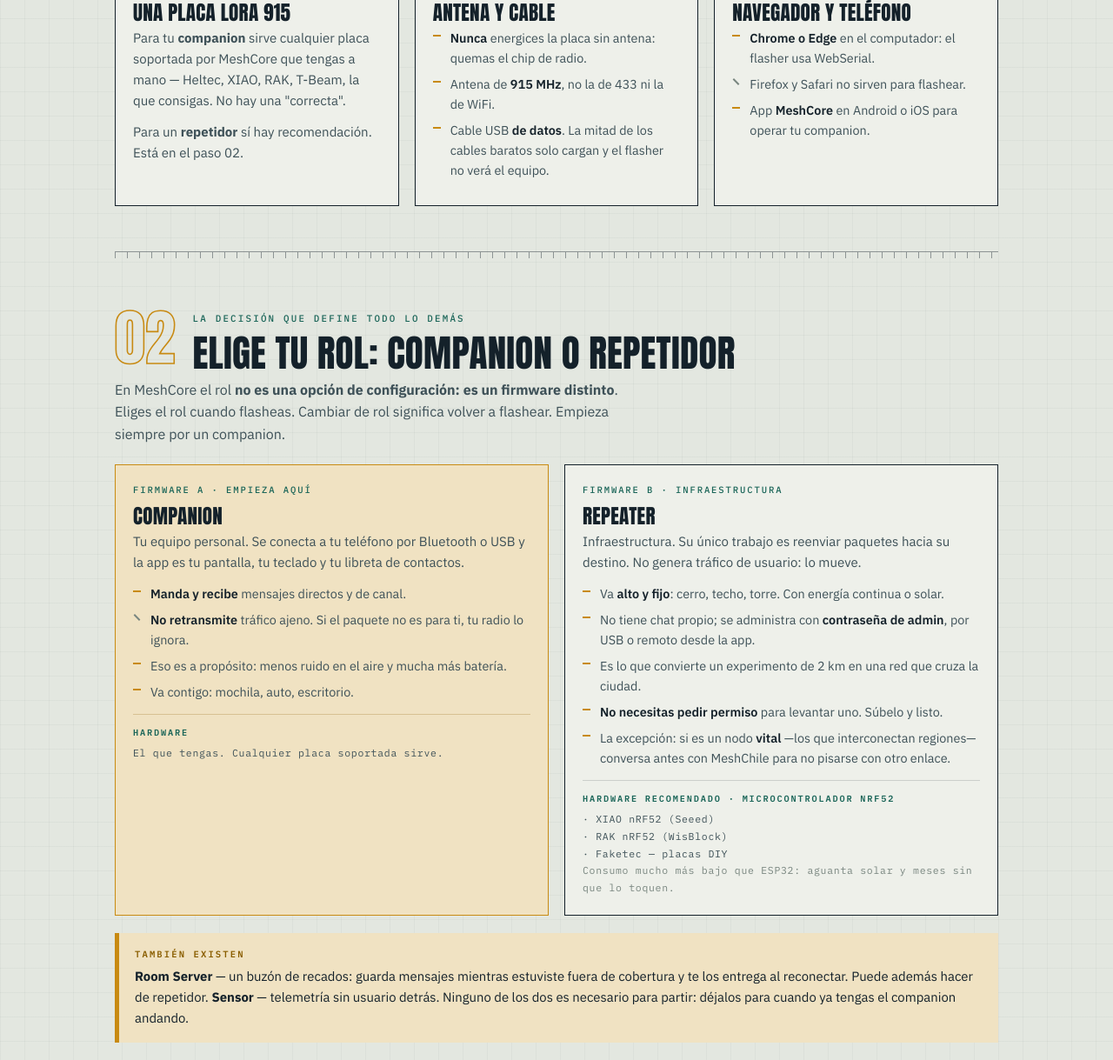
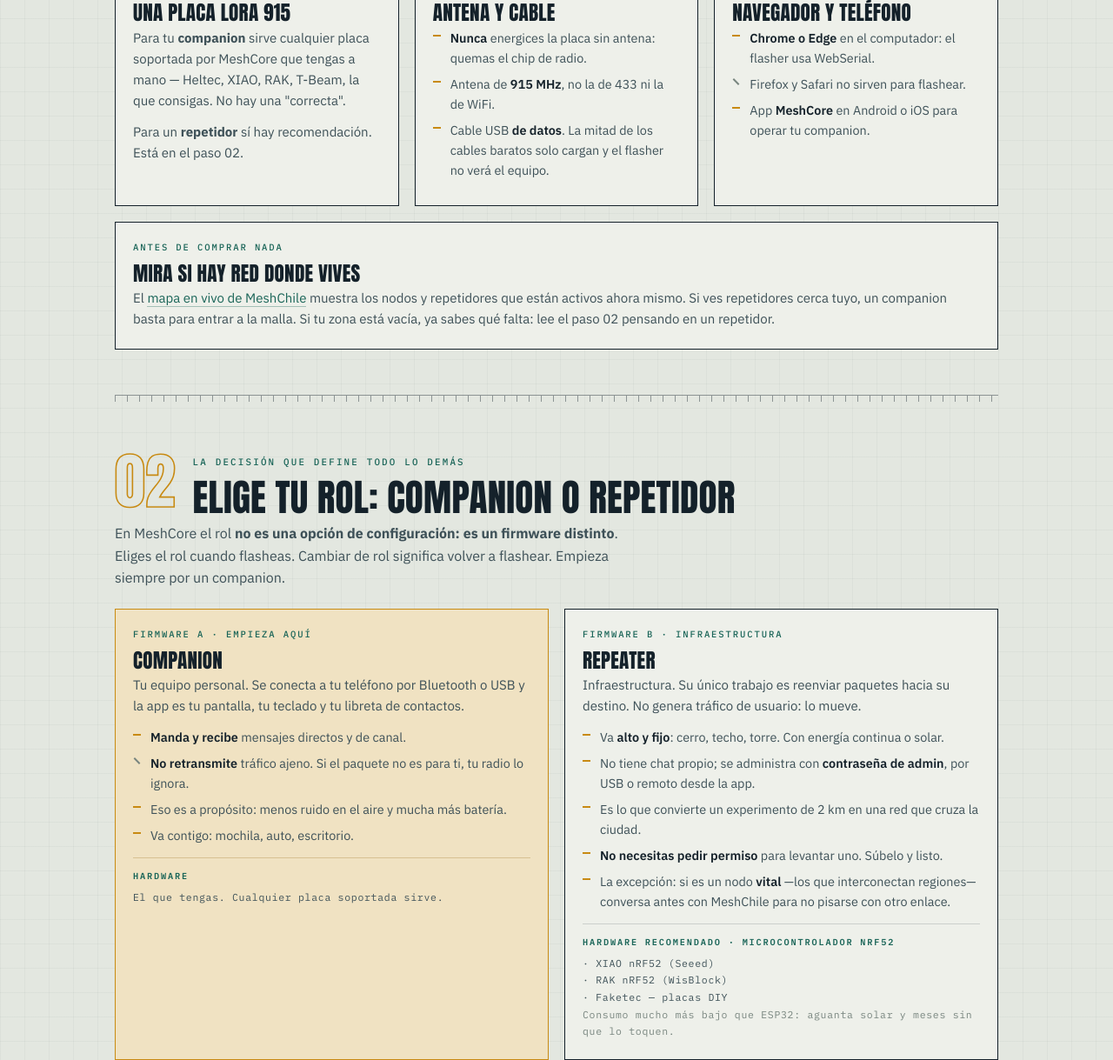
Before and after one commit to Mesh-Chile/guia-meshcore-chile, a plain HTML site: page index.html in a window 1280 px wide. Shown: the part 1015-2234 px from the top of the page at 87% size. Drawn offline with Linux system fonts and the light colour scheme.

Commit message:
Agrega links al mapa en vivo de MeshChile
Enlaza mapa-msc.meshchile.cl en cuatro puntos de la guia:
- Paso 01: tarjeta para revisar si hay red cerca antes de comprar
- Paso 07: item del checklist ahora enlaza al mapa
- Paso 07: tarjeta para publicar el nodo una vez andando
- Footer: nueva entrada en la grilla de links

```diff
--- a/index.html
+++ b/index.html
@@ -314,6 +314,12 @@
         <li>App <b>MeshCore</b> en Android o iOS para operar tu companion.</li>
       </ul>
     </div>
+  </div>
+
+  <div class="card" style="margin-top:18px">
+    <span class="role">Antes de comprar nada</span>
+    <h3>Mira si hay red donde vives</h3>
+    <p style="margin-bottom:0">El <a href="https://mapa-msc.meshchile.cl/" target="_blank" rel="noopener">mapa en vivo de MeshChile</a> muestra los nodos y repetidores que están activos ahora mismo. Si ves repetidores cerca tuyo, un companion basta para entrar a la malla. Si tu zona está vacía, ya sabes qué falta: lee el paso 02 pensando en un repetidor.</p>
   </div>
 </section>
 
@@ -662,12 +668,18 @@
     <li>Repetidor: llave del RFC cargada y seed respaldado.</li>
     <li>Repetidor: clave de admin cambiada (viene <code class="inline">password</code>).</li>
     <li>Advert enviado y contactos apareciendo en la app.</li>
-    <li>Nodo publicado en el mapa de MeshChile.</li>
+    <li>Nodo publicado en el <a href="https://mapa-msc.meshchile.cl/" target="_blank" rel="noopener">mapa en vivo de MeshChile</a>.</li>
   </ul>
 
   <div class="warn">
     <span class="tag">Si no ves a nadie</span>
     <p>Revisa los cuatro valores de radio carácter por carácter antes que cualquier otra cosa. Es la causa del 90% de los nodos fantasma. Después, la versión de firmware. Recién tercero, la antena y la ubicación.</p>
+  </div>
+
+  <div class="card" style="margin-top:20px">
+    <span class="role">Último paso</span>
+    <h3>Ponte en el mapa</h3>
+    <p style="margin-bottom:0">Cuando tu nodo esté andando, publícalo en el <a href="https://mapa-msc.meshchile.cl/" target="_blank" rel="noopener">mapa en vivo de MeshChile</a>. Ahí se ve la malla completa en tiempo real: quién está arriba, quién se cayó y dónde quedan huecos de cobertura. Un repetidor que nadie sabe que existe no ayuda a nadie a planificar el siguiente.</p>
   </div>
 
   <h3 style="font-family:var(--display);font-weight:400;text-transform:uppercase;font-size:1.3rem;margin:34px 0 14px">Así se ve cuando funcionó</h3>
@@ -713,6 +725,7 @@
     <a href="https://meshchile.cl" target="_blank" rel="noopener"><b>MeshChile</b> · meshchile.cl</a>
     <a href="https://mc-keygen.meshchile.cl" target="_blank" rel="noopener"><b>Keygen</b> · mc-keygen.meshchile.cl</a>
     <a href="https://flasher.meshcore.io" target="_blank" rel="noopener"><b>Firmware</b> · flasher.meshcore.io</a>
+    <a href="https://mapa-msc.meshchile.cl/" target="_blank" rel="noopener"><b>Mapa</b> · mapa-msc.meshchile.cl</a>
   </div>
 
   <div class="joinbar">
```
